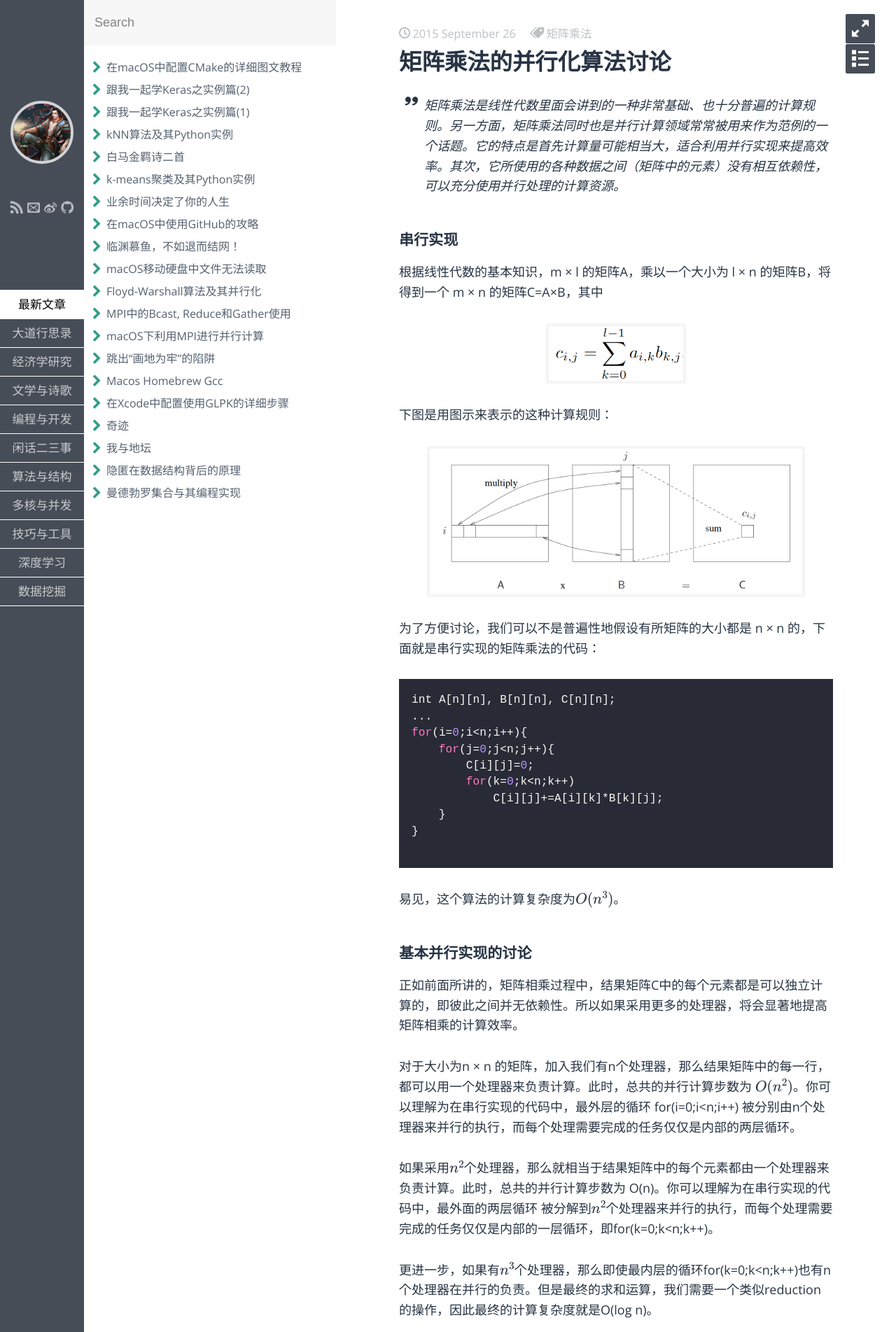
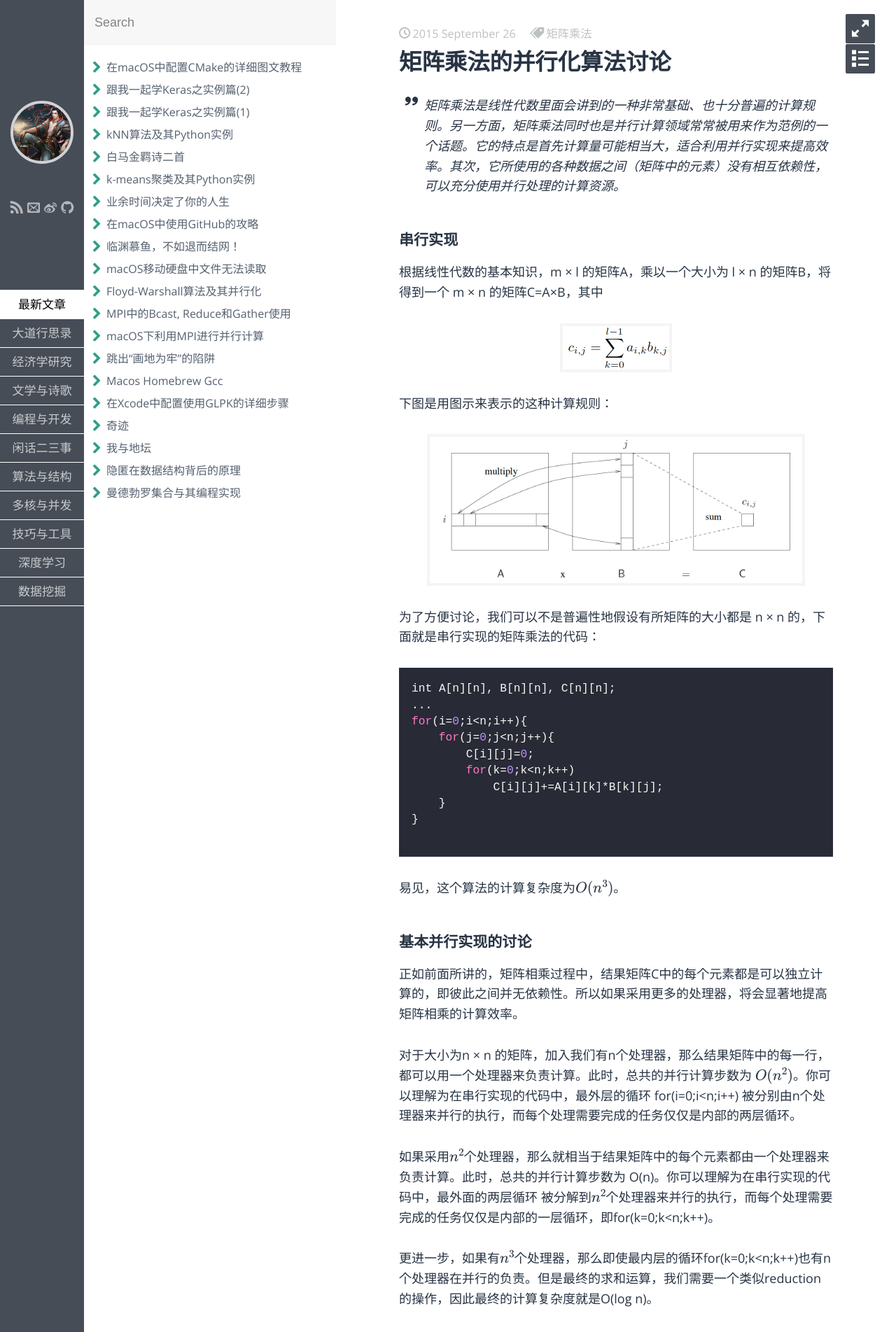
Before and after one commit to fzuo/baimafujinji, a Jekyll site: the page built from _posts/parallel/2015-09-26-matrix-cannon.md, in a window 1280 px wide. Shown: the top 1903 px of the page at 70% size. Built offline with Jekyll 4.4.1, drawn with Linux system fonts in a browser that asks for light colours; some web fonts are replaced; formulas are drawn with MathJax 3.

Commit message:
Update 2015-09-26-matrix-cannon.md

```diff
--- a/_posts/parallel/2015-09-26-matrix-cannon.md
+++ b/_posts/parallel/2015-09-26-matrix-cannon.md
@@ -14,7 +14,7 @@
 根据线性代数的基本知识，m × l 的矩阵A，乘以一个大小为 l × n 的矩阵B，将得到一个 m × n 的矩阵C=A×B，其中
 
 <p align="center">
-<img src="https://fzuo.github.io/assets/img/parallel/parallel13.png" width="200">
+<img src="https://fzuo.github.io/assets/img/parallel/parallel13.png" width="160">
 </p>
 
 下图是用图示来表示的这种计算规则：
```
